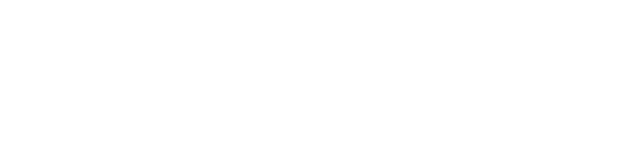
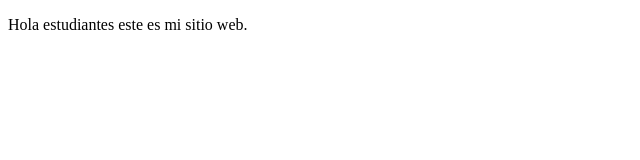
Before and after one commit to danieldmarmolr/projectDemoPrework, a plain HTML site: page index.html in a window 1280 px wide. Shown: the whole page, without its empty margins (0-640 px from the left). Drawn offline with Linux system fonts and the light colour scheme.

Commit message:
Este es una prueba de prework

```diff
--- a/index.html
+++ b/index.html
@@ -4,9 +4,11 @@
     <meta charset="UTF-8">
     <meta http-equiv="X-UA-Compatible" content="IE=edge">
     <meta name="viewport" content="width=device-width, initial-scale=1.0">
-    <title>Document</title>
+    <title>A ver si escucha</title>
 </head>
 <body>
-
+    <p>
+        Hola estudiantes este es mi sitio web.
+    </p>
 </body>
 </html>
```
Also changed, not shown: 1 other file.
